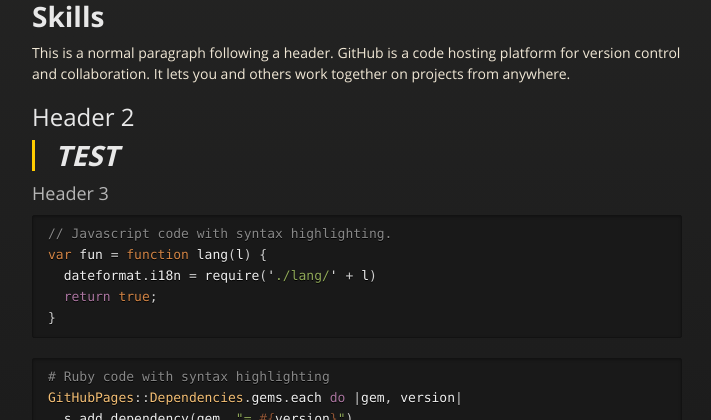
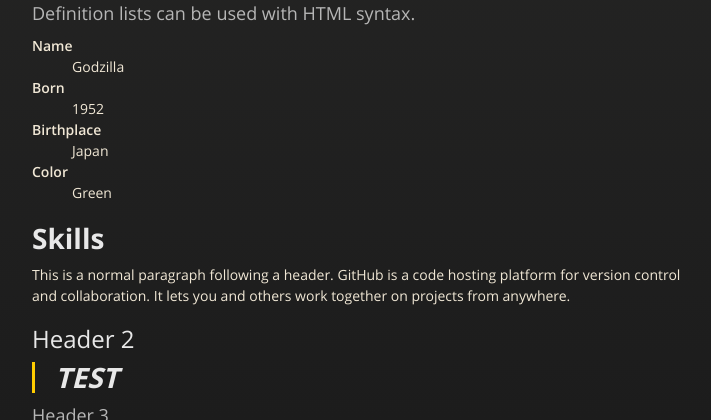
Before and after one commit to serjhubs/Resume, a Jekyll site: the page built from index.md, in a window 1280 px wide and 900 px high, cut to the strip 480-900 px from the top of the window. Shown: the whole strip, without its empty margins (283-994 px from the left). Built offline with Jekyll 4.4.1, drawn with Linux system fonts in a browser that asks for light colours.

Commit message:
Update index.md

```diff
--- a/index.md
+++ b/index.md
@@ -10,6 +10,19 @@ layout: default
 <Html>
     <img src="https://img-cdn.pixlr.com/image-generator/history/65bb506dcb310754719cf81f/ede935de-1138-4f66-8ed7-44bd16efc709/medium.webp" width="123" height="123">
 </Html>
+
+### Definition lists can be used with HTML syntax.
+
+<dl>
+<dt>Name</dt>
+<dd>Godzilla</dd>
+<dt>Born</dt>
+<dd>1952</dd>
+<dt>Birthplace</dt>
+<dd>Japan</dd>
+<dt>Color</dt>
+<dd>Green</dd>
+</dl>
 
 # **Skills**
 
```
